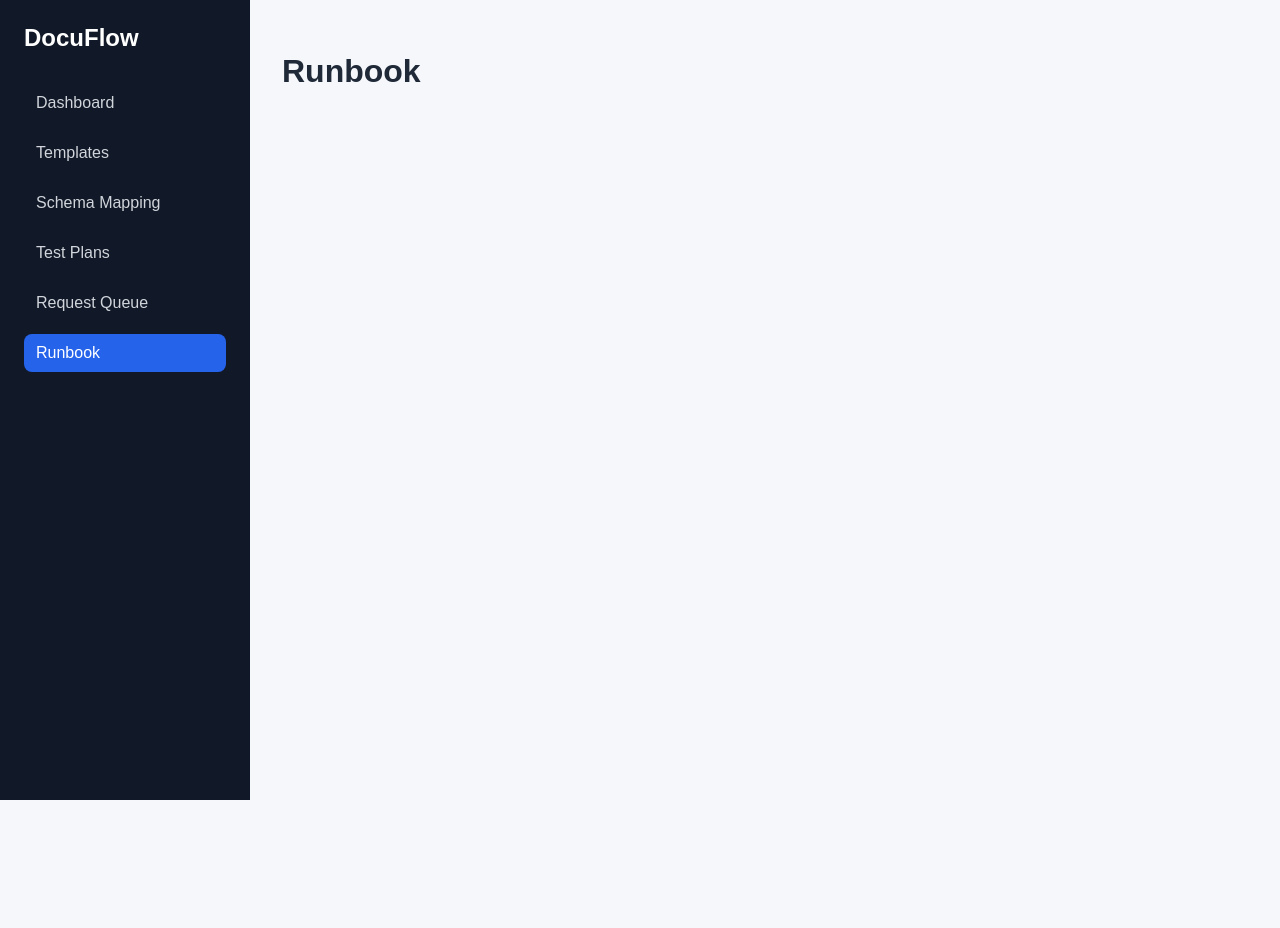
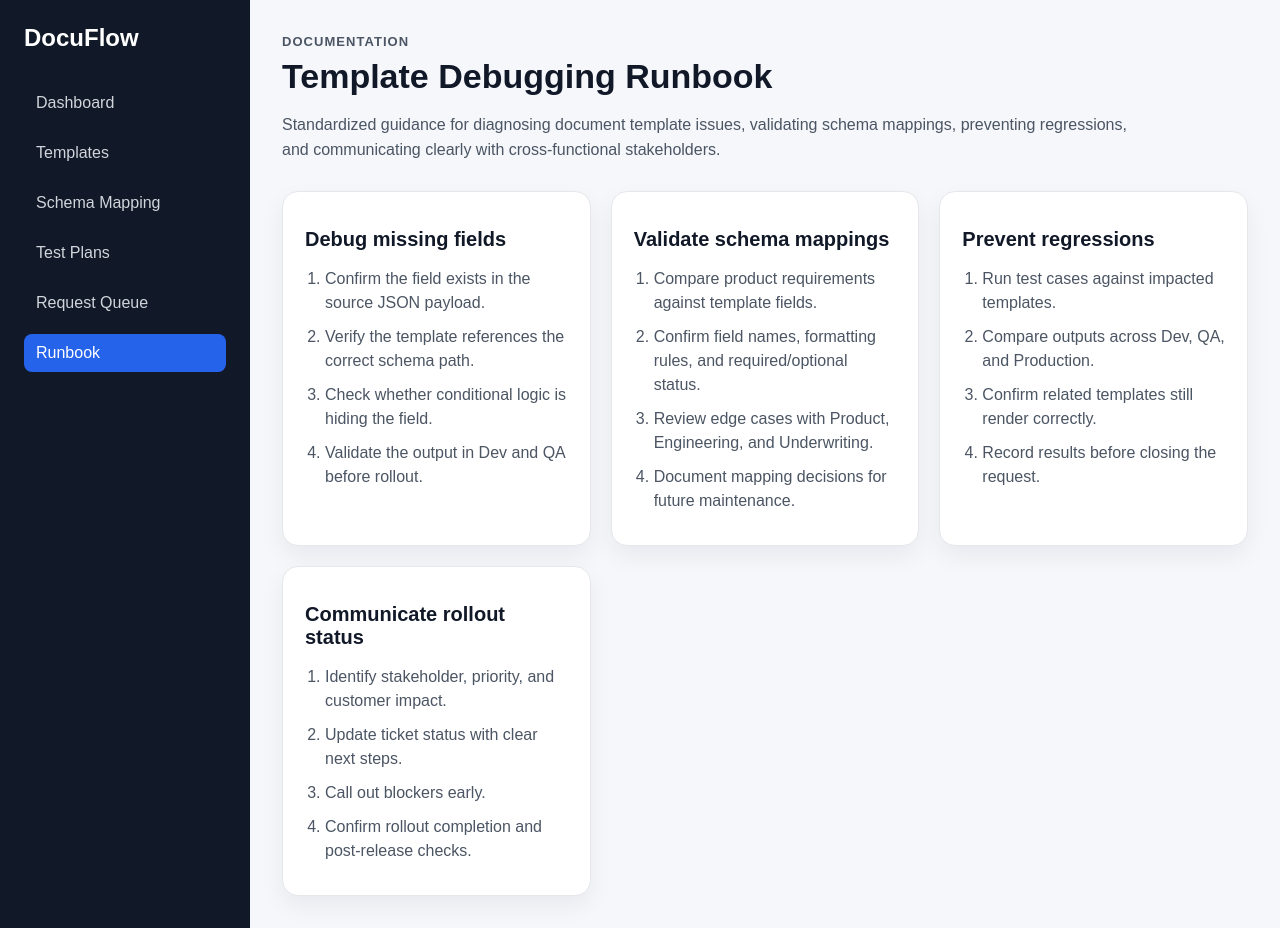
Before and after one commit to momycani/docuflow-template-manager, a React (Vite) app: page /runbook in a window 1280 px wide. Before the commit the page ends 800 px from the top, so only its background shows below. Built offline with nearby package versions, Linux system fonts and the light colour scheme.

Commit message:
Add template debugging runbook

```diff
--- a/src/App.css
+++ b/src/App.css
@@ -230,3 +230,14 @@ code {
   background: #fee2e2;
   color: #991b1b;
 }
+
+.step-list {
+  margin: 16px 0 0;
+  padding-left: 20px;
+  color: #4b5563;
+}
+
+.step-list li {
+  margin-bottom: 10px;
+  line-height: 1.5;
+}
--- /dev/null
+++ b/src/data/runbookItems.ts
@@ -0,0 +1,42 @@
+export const runbookItems = [
+  {
+    id: 1,
+    title: "Debug missing fields",
+    steps: [
+      "Confirm the field exists in the source JSON payload.",
+      "Verify the template references the correct schema path.",
+      "Check whether conditional logic is hiding the field.",
+      "Validate the output in Dev and QA before rollout.",
+    ],
+  },
+  {
+    id: 2,
+    title: "Validate schema mappings",
+    steps: [
+      "Compare product requirements against template fields.",
+      "Confirm field names, formatting rules, and required/optional status.",
+      "Review edge cases with Product, Engineering, and Underwriting.",
+      "Document mapping decisions for future maintenance.",
+    ],
+  },
+  {
+    id: 3,
+    title: "Prevent regressions",
+    steps: [
+      "Run test cases against impacted templates.",
+      "Compare outputs across Dev, QA, and Production.",
+      "Confirm related templates still render correctly.",
+      "Record results before closing the request.",
+    ],
+  },
+  {
+    id: 4,
+    title: "Communicate rollout status",
+    steps: [
+      "Identify stakeholder, priority, and customer impact.",
+      "Update ticket status with clear next steps.",
+      "Call out blockers early.",
+      "Confirm rollout completion and post-release checks.",
+    ],
+  },
+];
--- a/src/pages/Runbook.tsx
+++ b/src/pages/Runbook.tsx
@@ -1,5 +1,32 @@
+import { runbookItems } from "../data/runbookItems";
+
 function Runbook() {
-  return <h1>Runbook</h1>;
+  return (
+    <section>
+      <div className="page-header">
+        <p className="eyebrow">Documentation</p>
+        <h1>Template Debugging Runbook</h1>
+        <p>
+          Standardized guidance for diagnosing document template issues,
+          validating schema mappings, preventing regressions, and communicating
+          clearly with cross-functional stakeholders.
+        </p>
+      </div>
+
+      <div className="card-grid">
+        {runbookItems.map((item) => (
+          <article className="card" key={item.id}>
+            <h2>{item.title}</h2>
+            <ol className="step-list">
+              {item.steps.map((step) => (
+                <li key={step}>{step}</li>
+              ))}
+            </ol>
+          </article>
+        ))}
+      </div>
+    </section>
+  );
 }
 
 export default Runbook;
```
